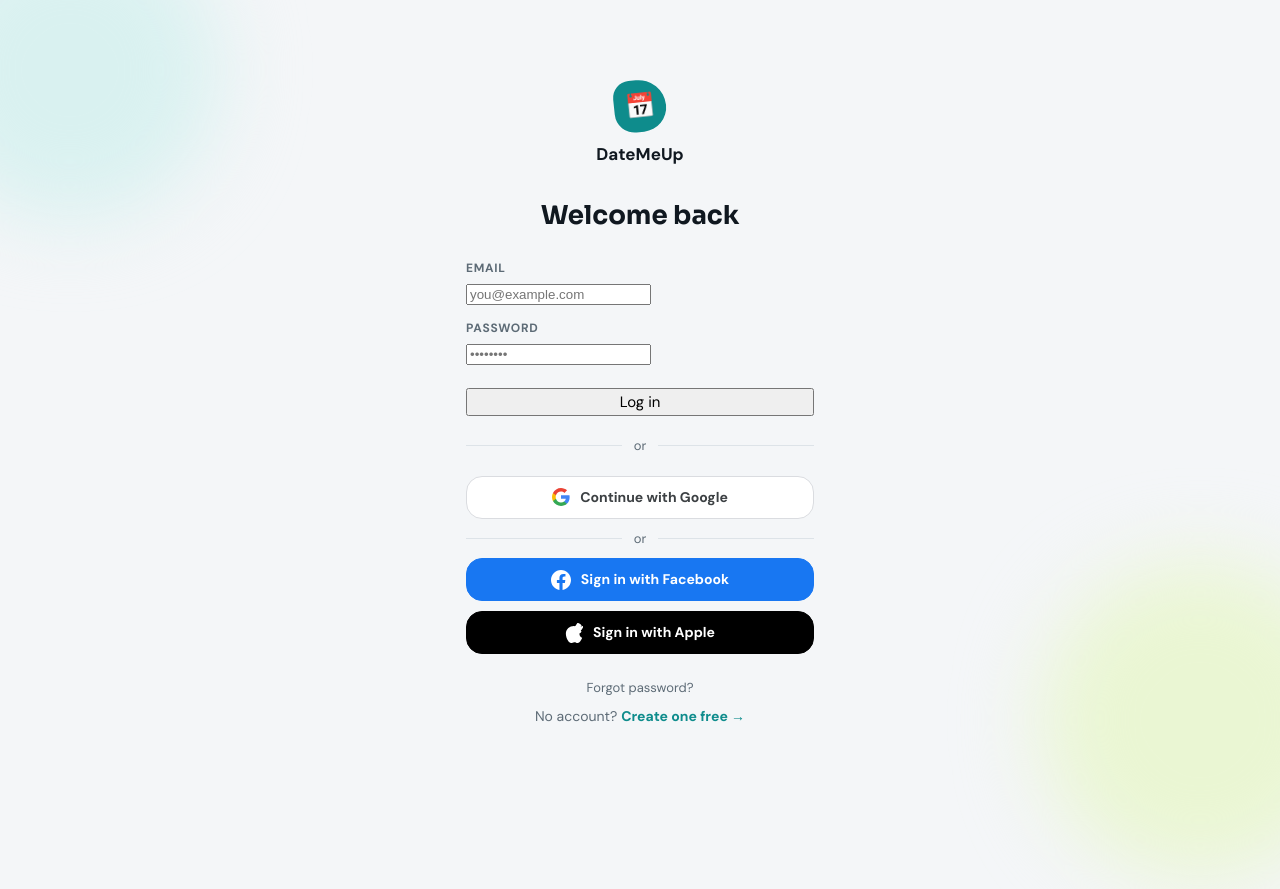
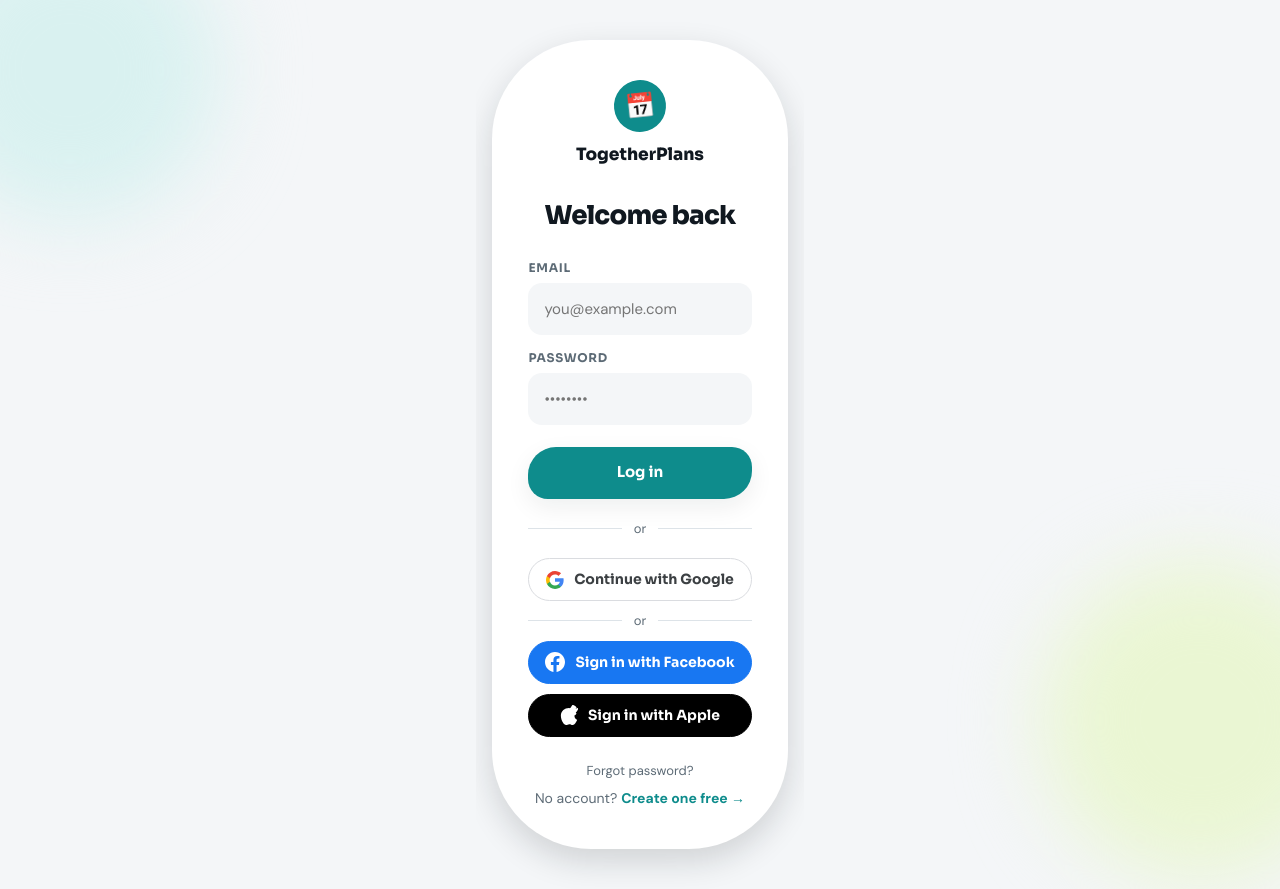
Before and after one commit to colomtn5280-lab/togetherplans, a React (Vite) app in the folder web/: page /login in a window 1280 px wide. Before the commit the page ends 807 px from the top, so only its background shows below. Built offline with nearby package versions, Linux system fonts and the light colour scheme; no server answers.

Commit message:
fix(web): import index.css in main.tsx — dn-btn/dn-input styles were never applied; fix DateMeUp branding on auth pages

```diff
--- a/web/src/main.tsx
+++ b/web/src/main.tsx
@@ -1,6 +1,7 @@
 import { StrictMode } from "react";
 import { createRoot } from "react-dom/client";
 import { GoogleOAuthProvider } from "@react-oauth/google";
+import "./index.css";
 import App from "./App.tsx";
 
 createRoot(document.getElementById("root")!).render(
--- a/web/src/pages/LoginPage.tsx
+++ b/web/src/pages/LoginPage.tsx
@@ -225,7 +225,7 @@ export function LoginPage() {
               color: "var(--ink)",
             }}
           >
-            DateMeUp
+            TogetherPlans
           </div>
         </div>
 
--- a/web/src/pages/SignupPage.tsx
+++ b/web/src/pages/SignupPage.tsx
@@ -257,7 +257,7 @@ export function SignupPage() {
               color: "var(--ink)",
             }}
           >
-            DateMeUp
+            TogetherPlans
           </div>
         </div>
 
```
